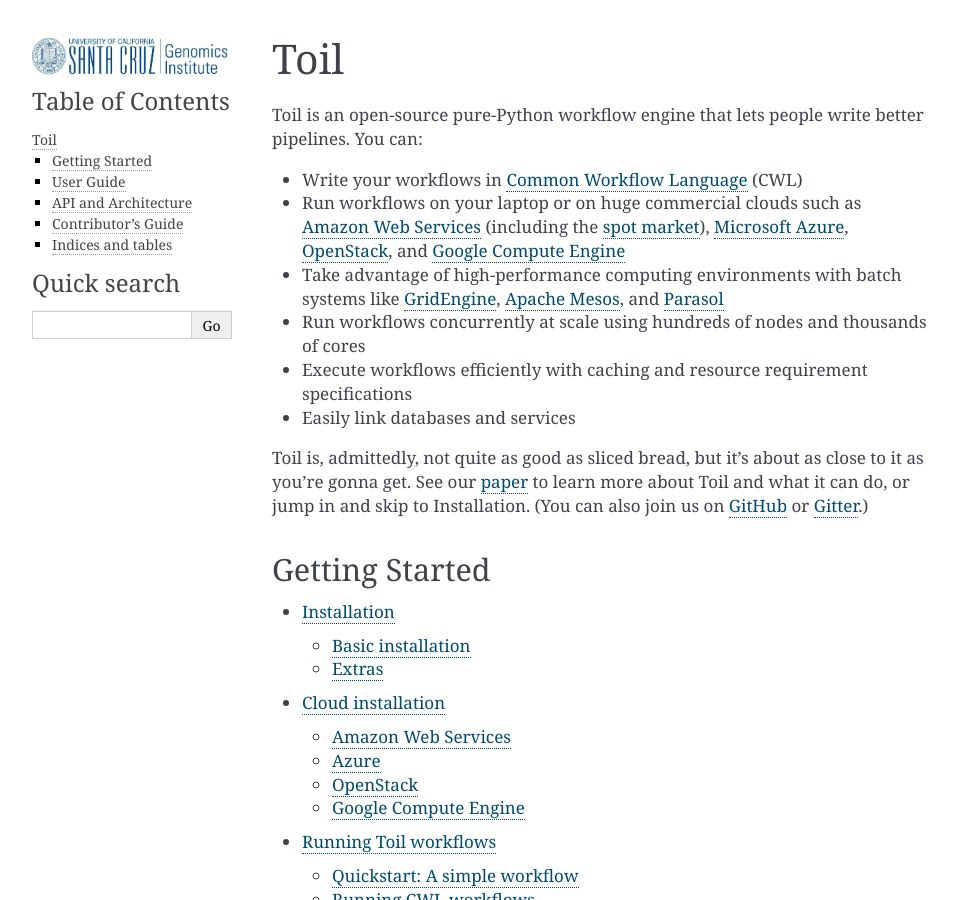
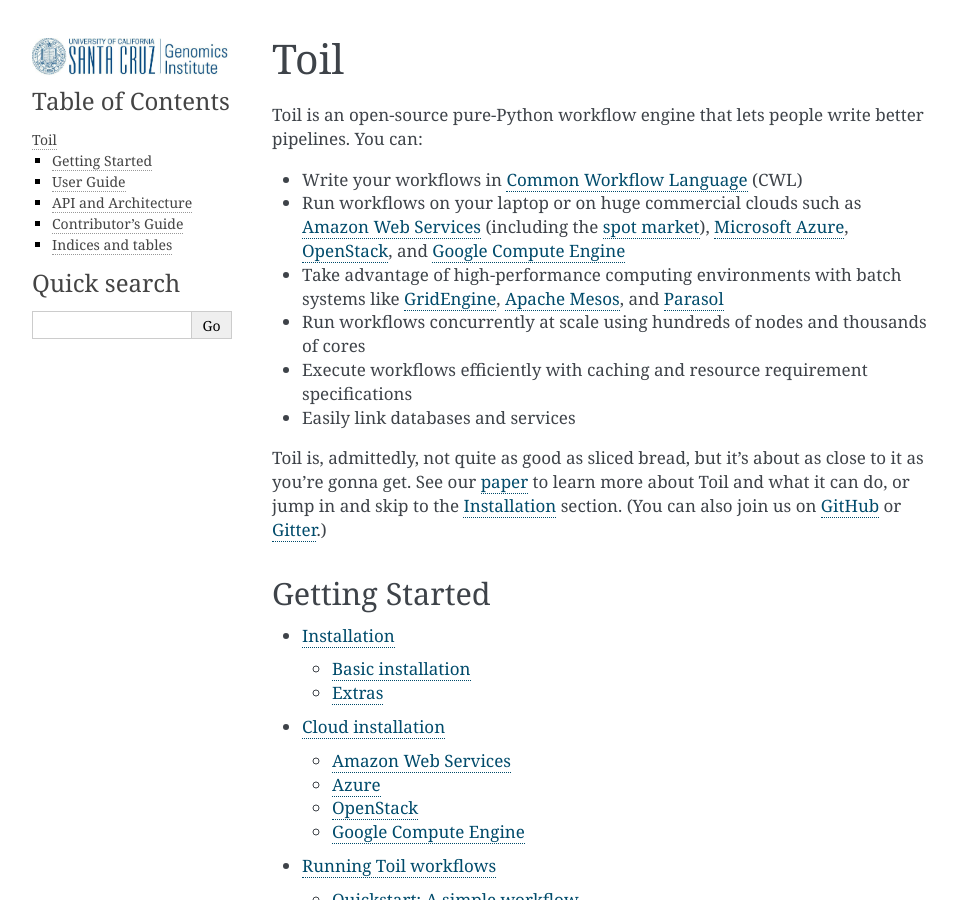
Before and after one commit to DataBiosphere/toil, a Sphinx documentation site: the page built from docs/index.rst, in a window 1280 px wide and 900 px high. Shown: the whole window, without its empty margins (148-1105 px from the left). Built offline with Sphinx 7.4.7, drawn with Linux system fonts in a browser that asks for light colours; the version number could not be read and is left out.

```diff
--- a/docs/batchSystem.rst
+++ b/docs/batchSystem.rst
@@ -1,6 +1,6 @@
+.. highlight:: bash
+
 .. _batchsysteminterface:
-
-.. highlight:: bash
 
 The batch system interface
 ==========================
--- a/docs/index.rst
+++ b/docs/index.rst
@@ -16,8 +16,9 @@ pipelines. You can:
 
 Toil is, admittedly, not quite as good as sliced bread, but it's about as close
 to it as you're gonna get.
-See our `paper`_ to learn more about Toil and what it can do, or jump in and skip
-to :ref:`Installation`. (You can also join us on `GitHub`_ or `Gitter`_.)
+See our `paper`_ to learn more about Toil and what it can do, or jump in and
+skip to the :ref:`installation-ref` section. (You can also join us on `GitHub`_ or
+`Gitter`_.)
 
 .. _GridEngine: http://gridscheduler.sourceforge.net/
 .. _Parasol: http://genecats.soe.ucsc.edu/eng/parasol.html
--- a/docs/install/basic.rst
+++ b/docs/install/basic.rst
@@ -1,11 +1,9 @@
-.. _installation:
+.. highlight:: console
 
-.. highlight:: console
+.. _installation-ref:
 
 Installation
 ============
-
-.. _installation-ref:
 
 Basic installation
 ------------------
--- a/docs/install/cloud.rst
+++ b/docs/install/cloud.rst
@@ -1,6 +1,6 @@
+.. highlight:: console
+
 .. _cloudInstallation:
-
-.. highlight:: console
 
 Cloud installation
 ==================
```
